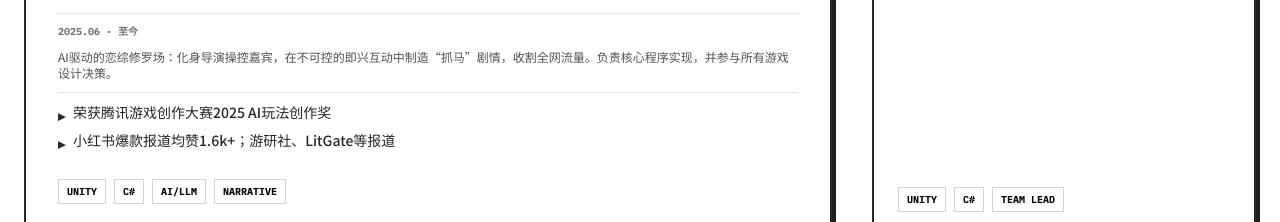
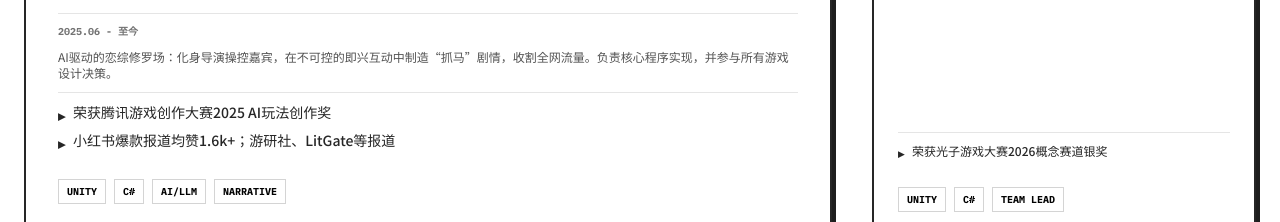
Before and after one commit to liumuzi/muziliu.github.io, a Next.js app: page / in a window 1280 px wide. Shown: the part 2141-2363 px from the top of the page. Built offline with nearby package versions, Linux system fonts and the light colour scheme.

Commit message:
更新项目成就，添加光子游戏大赛2026概念赛道银奖信息

```diff
--- a/src/data/games.ts
+++ b/src/data/games.ts
@@ -76,6 +76,12 @@ export const games: GameProject[] = [
       zh: '温情的装修冒险：在危险的丛林中搜集资源，为水獭家族等小动物装修梦想之家，建立跨种族的羁绊。负责核心程序，实现装修+搜打撤核心玩法并制作原型，组建六人团队并主导敏捷开发。',
       en: 'Heartwarming renovation adventure: gather resources in a dangerous forest to renovate dream homes for otter families and other animals, building cross-species bonds. Responsible for core programming and the decorate-plus-scavenge-and-retreat loop, built the prototype, formed a six-person team, and led agile delivery.',
     },
+    achievements: [
+      {
+        zh: '荣获光子游戏大赛2026概念赛道银奖',
+        en: 'Silver Award, Concept Track, Photon Game Competition 2026',
+      },
+    ],
     tags: ['Unity', 'C#', 'Team Lead'],
     status: {
       zh: '开发中',
```
Also changed, not shown: 2 other files (tests, documents, lock files or other folders).
